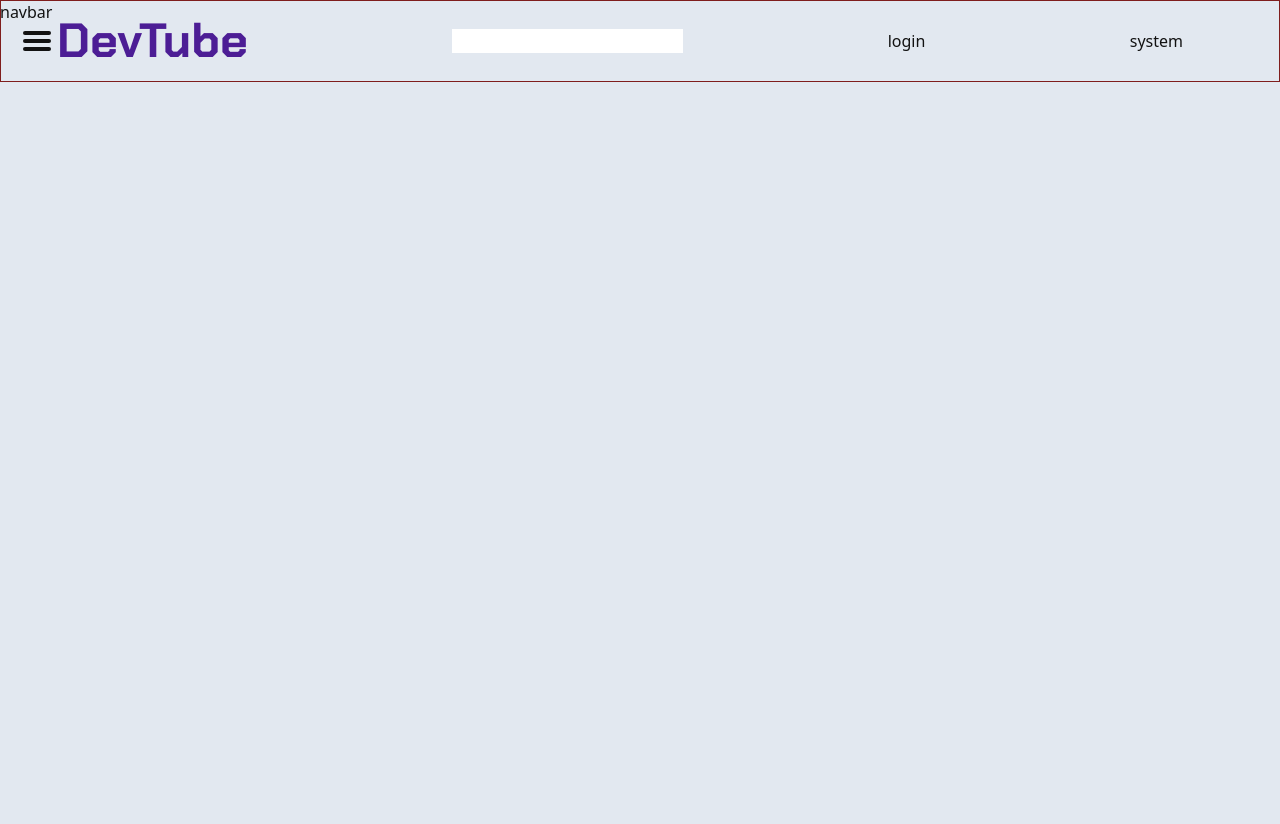
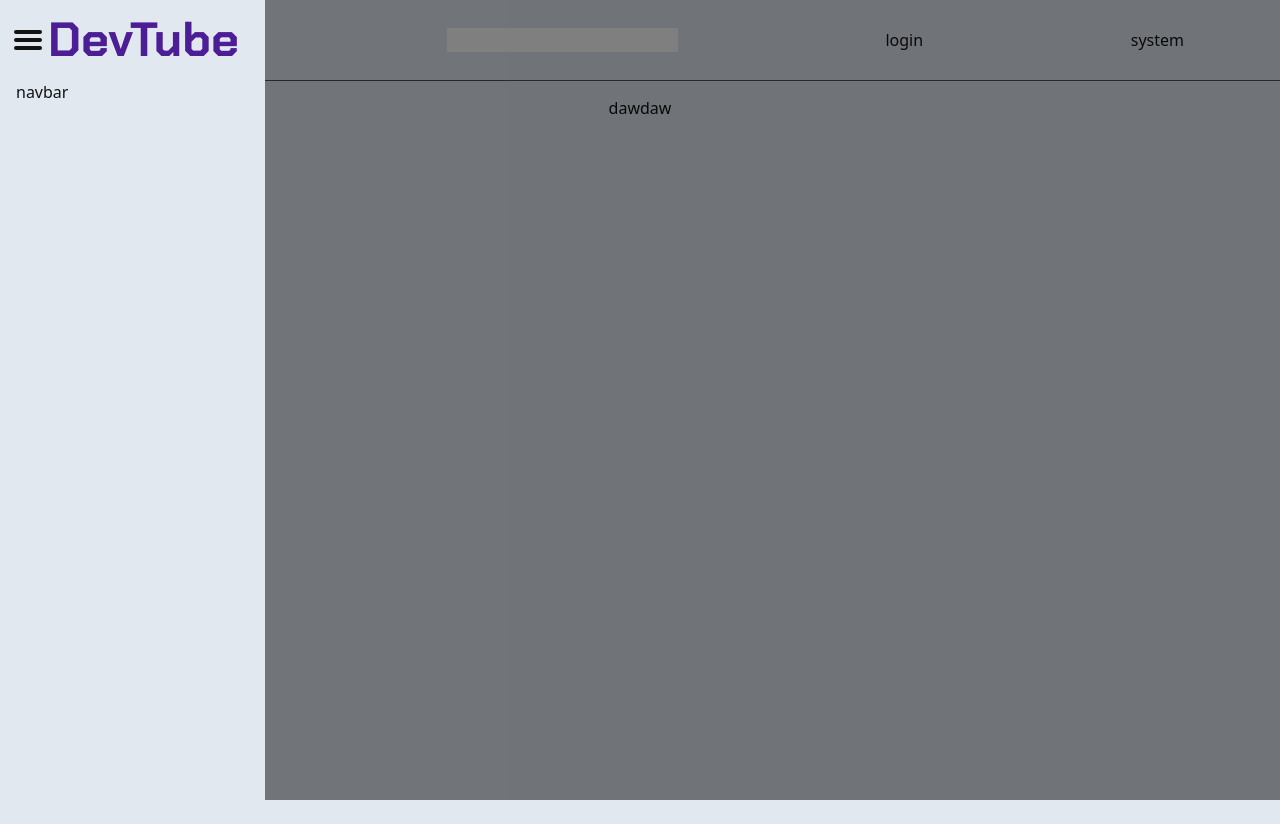
Before and after one commit to hxsggsz/DevTube, a Next.js app: page / in a window 1280 px wide. After the commit the page ends 800 px from the top, so only its background shows below. Built offline with nearby package versions, Linux system fonts and the light colour scheme.

Commit message:
feat: add click outside on navbar and styles

```diff
--- a/src/app/components/Header/Header.tsx
+++ b/src/app/components/Header/Header.tsx
@@ -9,13 +9,8 @@ import NavbarSwitch from "./components/NavbarSwitch/NavbarSwitch";
 
 function Header() {
   return (
-    <header className="absolute left-0 top-0 flex w-screen items-center justify-between border border-red-900 pr-24 py-4">
-      <div className="flex pl-4 items-center">
-        <NavbarSwitch />
-        <h1 className="font-chackra select-none text-5xl font-bold text-violet-900">
-          DevTube
-        </h1>
-      </div>
+    <header className="absolute left-0 top-0 flex w-screen items-center justify-between border-b border-neutral-600 py-4 pr-24">
+      <NavbarSwitch />
       <input type="text" />
       <h1>login</h1>
       <ThemeSwitch />
--- a/src/app/components/Header/components/NavbarSwitch/NavbarSwitch.tsx
+++ b/src/app/components/Header/components/NavbarSwitch/NavbarSwitch.tsx
@@ -3,13 +3,22 @@
 import { Button } from "@/components/ui/button";
 import { useNavbarStore } from "@/stores/Navbar/Navbar.store";
 import { AlignJustify } from "lucide-react";
+import Link from "next/link";
 
 function NavbarSwitch() {
   const handleOpen = useNavbarStore((state) => state.handleOpen);
   return (
-    <Button onClick={handleOpen} variant="ghost" size="icon">
-      <AlignJustify strokeWidth={3} size={32} />
-    </Button>
+    <div className="flex items-center pl-2">
+      <Button onClick={handleOpen} variant="ghost" size="icon">
+        <AlignJustify strokeWidth={3} size={32} />
+      </Button>
+      <Link
+        href="/"
+        className="select-none font-chackra text-5xl font-bold text-violet-900"
+      >
+        DevTube
+      </Link>
+    </div>
   );
 }
 
--- a/src/app/components/Header/components/ThemeSwitch/ThemeSwitch.tsx
+++ b/src/app/components/Header/components/ThemeSwitch/ThemeSwitch.tsx
@@ -4,8 +4,8 @@ import { useTheme } from "next-themes";
 import { useEffect, useState } from "react";
 
 function ThemeSwitch() {
+  const { theme, setTheme } = useTheme();
   const [mounted, setMounted] = useState(false);
-  const { systemTheme, theme, setTheme } = useTheme();
 
   useEffect(() => {
     setMounted(true);
--- a/src/app/components/Navbar/Navbar.tsx
+++ b/src/app/components/Navbar/Navbar.tsx
@@ -1,17 +1,48 @@
 "use client";
 
+import useClickOutside from "@/hooks/useClickOutside";
 import { useNavbarStore } from "@/stores/Navbar/Navbar.store";
+import useMounted from "@/utils/Mounted";
+import { AnimatePresence, motion } from "framer-motion";
+import NavbarSwitch from "../Header/components/NavbarSwitch/NavbarSwitch";
 
 function Navbar() {
   const isOpen = useNavbarStore((state) => state.isOpen);
+  const handleOpen = useNavbarStore((state) => state.handleOpen);
+  const { mounted } = useMounted();
+  const ref = useClickOutside(handleOpen);
+  if (!mounted) {
+    return null;
+  }
+
   return (
-    <>
+    <AnimatePresence>
       {isOpen && (
-        <nav>
-          <h1>navbar</h1>
-        </nav>
+        <motion.div
+          initial={{ opacity: 0 }}
+          animate={{ opacity: 1 }}
+          exit={{ opacity: 0 }}
+          className="fixed inset-0 z-0 bg-black/50"
+        >
+          <motion.nav
+            ref={ref}
+            initial={{ x: -400 }}
+            animate={{ x: 0, zIndex: 10 }}
+            exit={{ x: -400 }}
+            transition={{ type: "just" }}
+            className="fixed inset-y-0 left-0 z-40 w-[265px] bg-slate-200 dark:bg-dark  max-sm:w-5/6 max-[330px]:w-screen"
+          >
+            <div className="flex items-center pt-4">
+              <NavbarSwitch />
+            </div>
+
+            <ul className="px-4 pt-4">
+              <li>navbar</li>
+            </ul>
+          </motion.nav>
+        </motion.div>
       )}
-    </>
+    </AnimatePresence>
   );
 }
 
--- a/src/app/layout.tsx
+++ b/src/app/layout.tsx
@@ -4,6 +4,7 @@ import "./globals.css";
 import Provider from "@/utils/Provider";
 import Header from "./components/Header/Header";
 import Navbar from "./components/Navbar/Navbar";
+import { motion } from "framer-motion";
 
 const roboto = Roboto({
   subsets: ["latin"],
--- a/src/app/page.tsx
+++ b/src/app/page.tsx
@@ -1,7 +1,12 @@
-import Image from "next/image";
-
+"use client";
+import { motion } from "framer-motion";
 export default function Home() {
   return (
-    <main className="flex min-h-screen flex-col items-center justify-between p-24"></main>
+    <motion.main
+      layout
+      className="flex min-h-screen w-full flex-col items-center justify-between p-24"
+    >
+      dawdaw
+    </motion.main>
   );
 }
--- /dev/null
+++ b/src/hooks/useClickOutside.ts
@@ -0,0 +1,22 @@
+import { createRef, useEffect } from "react";
+
+function useClickOutside<T extends HTMLElement>(callback: () => void) {
+  const ref = createRef<T>();
+  useEffect(() => {
+    function handleOutsideClick(ev: Event) {
+      if (ref.current && !ref.current.contains(ev.target as Node)) {
+        callback();
+      }
+    }
+
+    document.addEventListener("mousedown", handleOutsideClick);
+
+    return () => {
+      window.removeEventListener("mousedown", handleOutsideClick);
+    };
+  }, [callback, ref]);
+
+  return ref;
+}
+
+export default useClickOutside;
--- /dev/null
+++ b/src/utils/Mounted.ts
@@ -0,0 +1,13 @@
+import { useState, useEffect } from "react";
+
+function useMounted() {
+  const [mounted, setMounted] = useState(false);
+
+  useEffect(() => {
+    setMounted(true);
+  }, []);
+
+  return { mounted };
+}
+
+export default useMounted;
--- a/src/utils/Provider.tsx
+++ b/src/utils/Provider.tsx
@@ -1,18 +1,18 @@
 "use client";
 
 import { ThemeProvider } from "next-themes";
-import { useState, useEffect } from "react";
+import useMounted from "./Mounted";
 
 type Props = {
   children: React.ReactNode;
 };
 
 const Provider = ({ children }: Props) => {
-  const [mounted, setMounted] = useState<boolean>(false);
+  const { mounted } = useMounted();
 
-  useEffect(() => {
-    setMounted(true);
-  }, []);
+  if (!mounted) {
+    return null;
+  }
 
   if (!mounted) {
     return <>{children}</>;
```
Also changed, not shown: .eslintrc.json.
